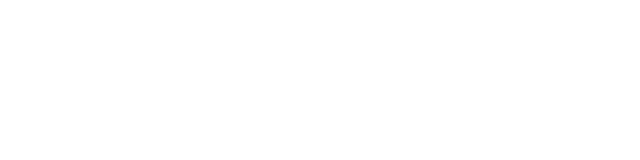
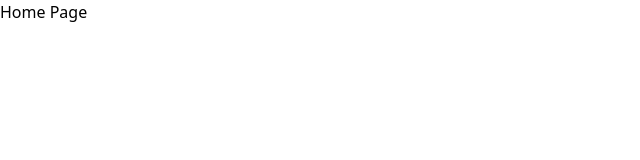
Before and after one commit to alanaudi/next-app, a Next.js app: page / in a window 1280 px wide. Shown: the top 160 px of the page, without its empty margins (0-640 px from the left). Built offline with nearby package versions, Linux system fonts and the light colour scheme.

Commit message:
chore: use tailwindcss

```diff
--- a/app/page.tsx
+++ b/app/page.tsx
@@ -1,5 +1,5 @@
 import styles from '@/styles/pages/home.module.scss'
 
 export default function Home() {
-	return <main className={styles.main}></main>
+	return <main className={styles.main}>Home Page</main>
 }
--- a/styles/globals.scss
+++ b/styles/globals.scss
@@ -1,3 +1,7 @@
+@tailwind base;
+@tailwind components;
+@tailwind utilities;
+
 :root {
 	--background-color: #ffffff;
 	--text-color: #000000;
```
